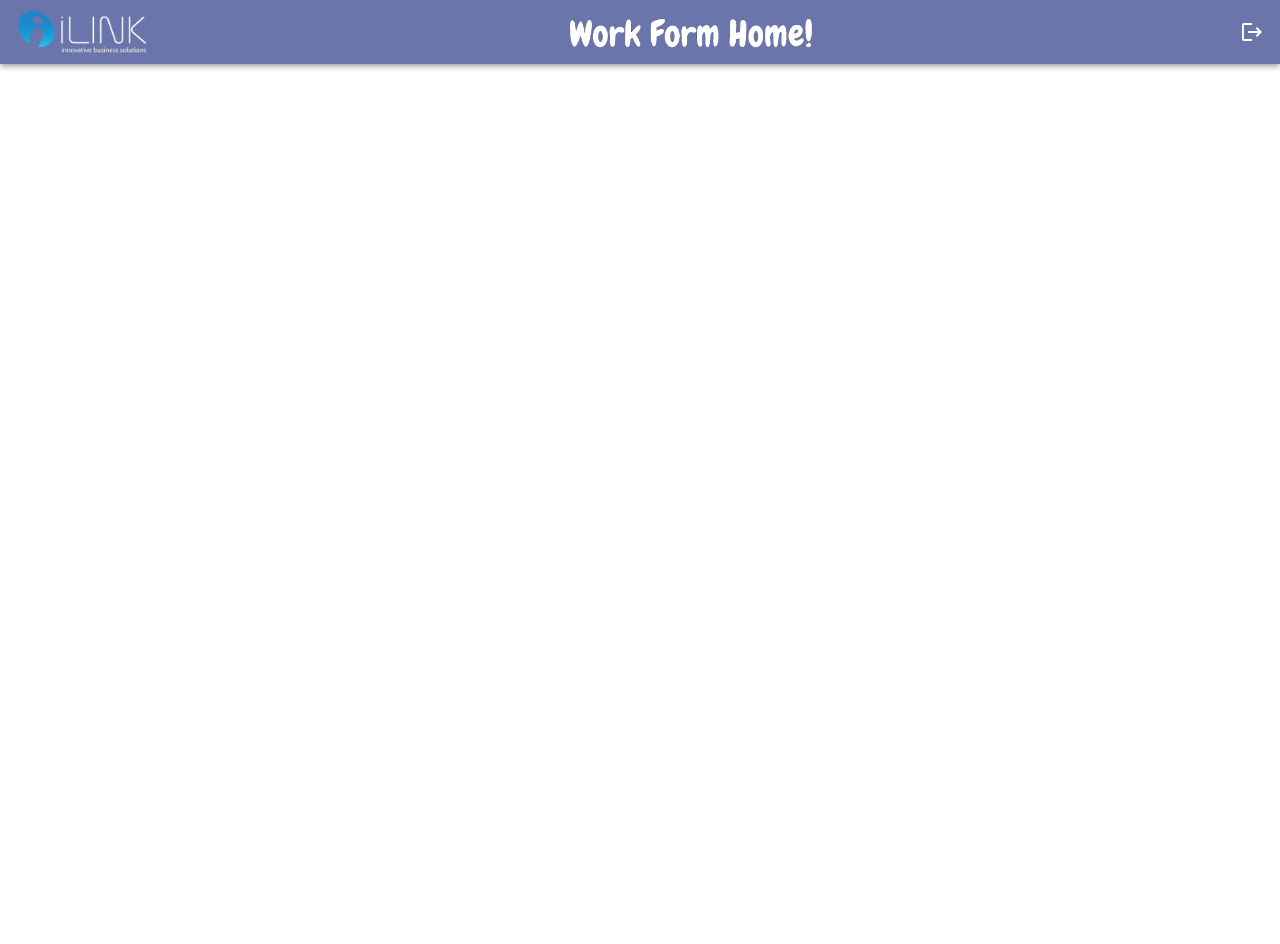
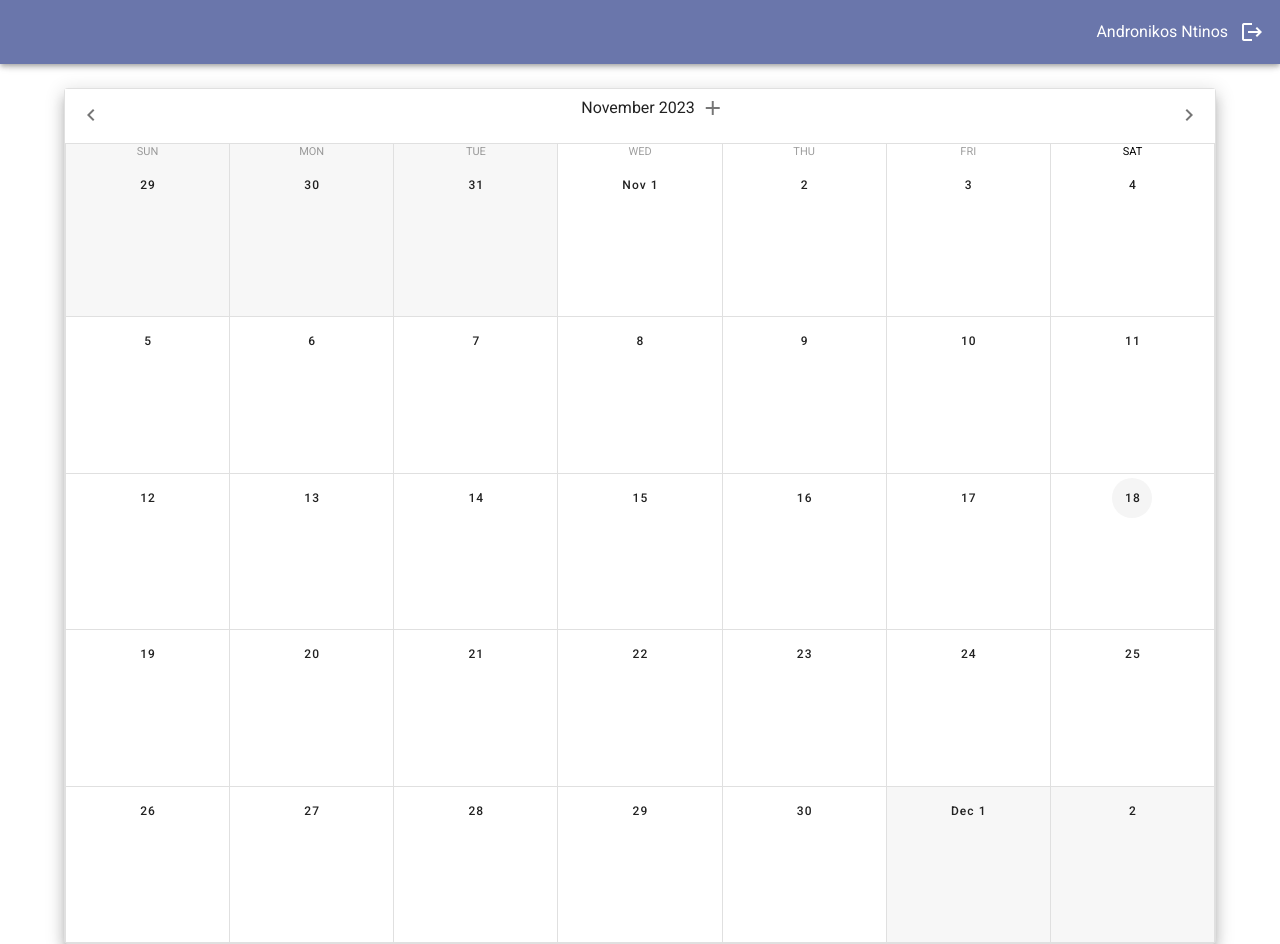
Before and after one commit to AndronikosN/calendar-work-from-home-front, a Vue app: page / in a window 1280 px wide. Before the commit the page ends 800 px from the top, so only its background shows below. Built offline with nearby package versions, Linux system fonts and the light colour scheme.

Commit message:
added the calendar, and the functionality to add days only for the front part

```diff
--- a/src/components/Appbar.vue
+++ b/src/components/Appbar.vue
@@ -19,14 +19,15 @@
 
         <v-img
         alt="Work from home image"
-        class="shrink mt-1"
+        class="shrink mt-1 ml-10"
         contain
         :src="WorkImage"
         width="350"
         />
 
       <v-spacer></v-spacer>
-
+      {{$store.getters.loggedInUser.first_name}}
+      {{$store.getters.loggedInUser.last_name}}
       <v-btn icon>
         <v-icon>mdi-logout</v-icon>
       </v-btn>
--- a/src/components/Dashboard.vue
+++ b/src/components/Dashboard.vue
@@ -1,9 +1,69 @@
 <template>
-  <v-container>
-    <v-row>
+  <div class="mt-5 ml-16 mr-16">
+    <v-card outlined class="mt-6" elevation="10">
+      <v-sheet
+        tile
+        height="54"
+        class="d-flex"
+      >
+        <v-btn icon class="ma-2" @click="$refs.calendar.prev(), getMonth()">
+          <v-icon>mdi-chevron-left</v-icon>
+        </v-btn>
 
-    </v-row>
-  </v-container>
+        <v-spacer></v-spacer>
+        <div class="ml-8">
+          <v-row align="center" style="margin-top: 1px">
+            {{month}} {{year}}
+            <v-tooltip right>
+              <template v-slot:activator="{ on }">
+                <v-btn icon v-on="on" @click="enableEditor()">
+                  <v-icon>mdi-plus</v-icon>
+                </v-btn>
+              </template>
+              <span>Add your plan for the month</span>
+            </v-tooltip>
+          </v-row>
+        </div>
+        <v-spacer></v-spacer>
+
+        <v-btn icon class="ma-2" @click="$refs.calendar.next(), getMonth()">
+          <v-icon>mdi-chevron-right</v-icon>
+        </v-btn>
+
+      </v-sheet>
+      <v-sheet height="800">
+        <v-calendar
+          ref="calendar"
+          v-model="value"
+          :type="type"
+          :events="events"
+          :event-overlap-mode="mode"
+          :event-overlap-threshold="30"
+        ></v-calendar>
+        <!-- @change="getEvents" -->
+      </v-sheet>
+    </v-card>
+
+    <v-dialog v-model="editDialog" persistent width="820px">
+       <v-card>
+        <v-date-picker
+          v-model="dates"
+          :min="minDate"
+          :max="maxDate"
+          first-day-of-week="1"
+          multiple
+          width="650px"
+          color="#008B8B"
+          landscape
+          elevation="18"
+        >
+          <v-btn @click="submitYourDays()" color="primary" text x-small>submit</v-btn>
+          <v-spacer/>
+          <v-btn @click="closeEditor()" color="red" text x-small>cancel</v-btn>
+        </v-date-picker>
+       </v-card>
+    </v-dialog>
+  </div>
 </template>
 
 <script>
@@ -11,11 +71,90 @@
     name: 'Dashboard',
 
     data: () => ({
+      type: 'month',
+      mode: 'stack',
+      value: new Date().toISOString().split('T')[0],
+      month:'',
+      year:'',
+      editDialog: false,
+      events: [],
+      dates: [],
+    }),
+    computed:{
+      minDate() {
+        let month = this.value.split('-')[1]
+        let year = this.value.split('-')[0]
+        let minDate = year + '-' + month + '-' + '01'
 
-    }),
+        return minDate
+      },
+      maxDate() {
+        let month = this.value.split('-')[1]
+        let year = this.value.split('-')[0]
+        let maxDate = year + '-' + month + '-' + '31'
+
+        return maxDate
+      }
+    },
+    methods: {
+      getMonth() {
+        let monthNumber = this.value.split('-')[1]
+        this.year = this.value.split('-')[0]
+
+        if (monthNumber == 1) {
+          this.month = 'January'
+        } else if (monthNumber == 2) {
+          this.month = 'February'
+        } else if (monthNumber == 3) {
+          this.month = 'March'
+        } else if (monthNumber == 4) {
+          this.month = 'April'
+        } else if (monthNumber == 5) {
+          this.month = 'May'
+        } else if (monthNumber == 6) {
+          this.month = 'June'
+        } else if (monthNumber == 7) {
+          this.month = 'July'
+        } else if (monthNumber == 8) {
+          this.month = 'August'
+        } else if (monthNumber == 9) {
+          this.month = 'September'
+        } else if (monthNumber == 10) {
+          this.month = 'October'
+        } else if (monthNumber == 11) {
+          this.month = 'November'
+        } else if (monthNumber == 12) {
+          this.month = 'December'
+        }
+      },
+      enableEditor(){
+        this.editDialog = true
+      },
+      closeEditor() {
+        this.editDialog = false
+        this.dates = []
+      },
+      submitYourDays(){
+        console.log(this.dates);
+        for(let i=0; i<this.dates.length; i++){
+          let day = {
+            name: this.$store.getters.loggedInUser.first_name + ' ' +  this.$store.getters.loggedInUser.last_name,
+            start: this.dates[i],
+            end: this.dates[i],
+            color: 'deep-purple'
+          }
+          this.events.push(day)
+        }
+        this.closeEditor()
+      }
+    },
 
     created() {
-
+      this.getMonth()
     }
   }
 </script>
+
+<style scoped>
+
+</style>
--- a/src/store.js
+++ b/src/store.js
@@ -5,17 +5,25 @@ Vue.use(Vuex);
 
 export default new Vuex.Store({
   state: {
-    counter: 0
+    counter: 0,
+    loggedInUser: {
+      first_name: "Andronikos",
+      last_name: "Ntinos"
+    }
   },
   mutations: {
     setCounter: function(state,data) {
         state.counter = data
-    }
+    },
+    setLoggedInUser: function (state,data) {
+      state.loggedInUser = data
+    },
   },
   actions: {
     // Your actions go here
   },
   getters: {
     counter: (state) => state.counter,
+    loggedInUser: (state) => state.loggedInUser,
   },
 });
```
